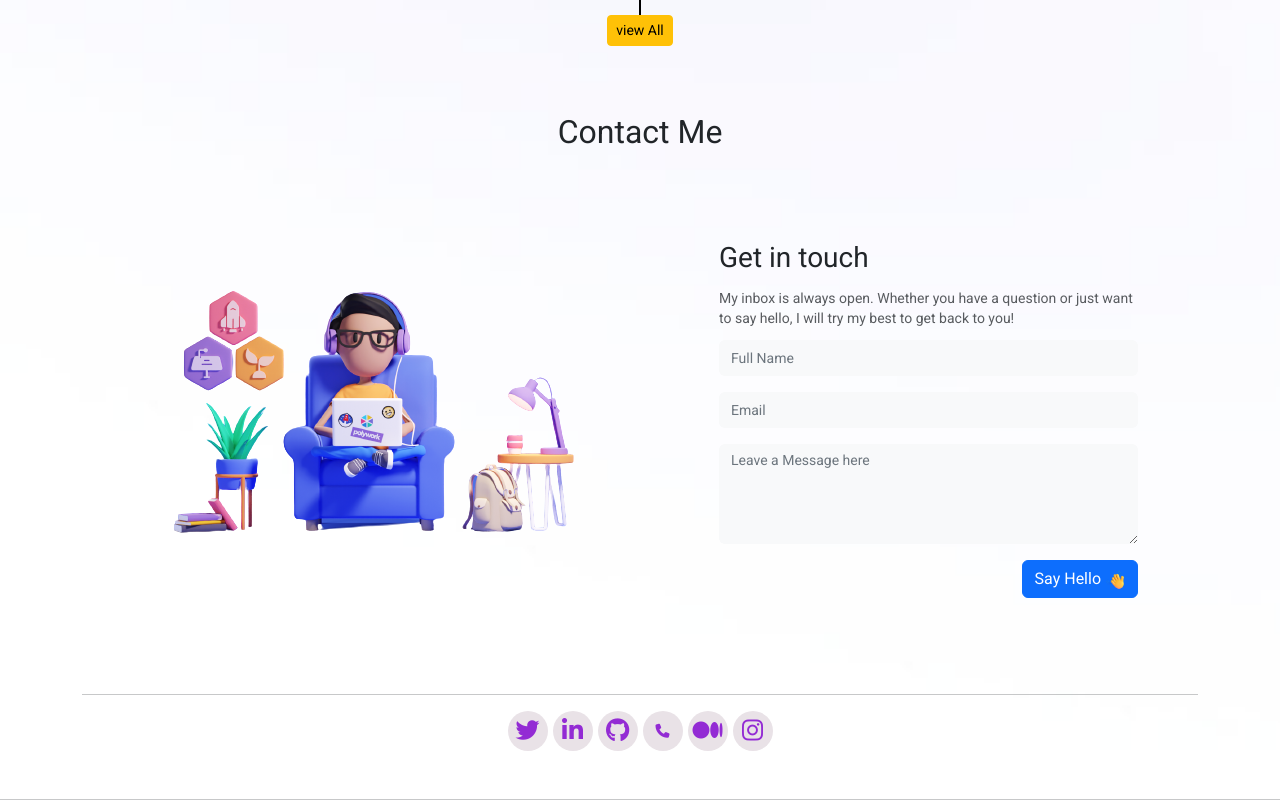
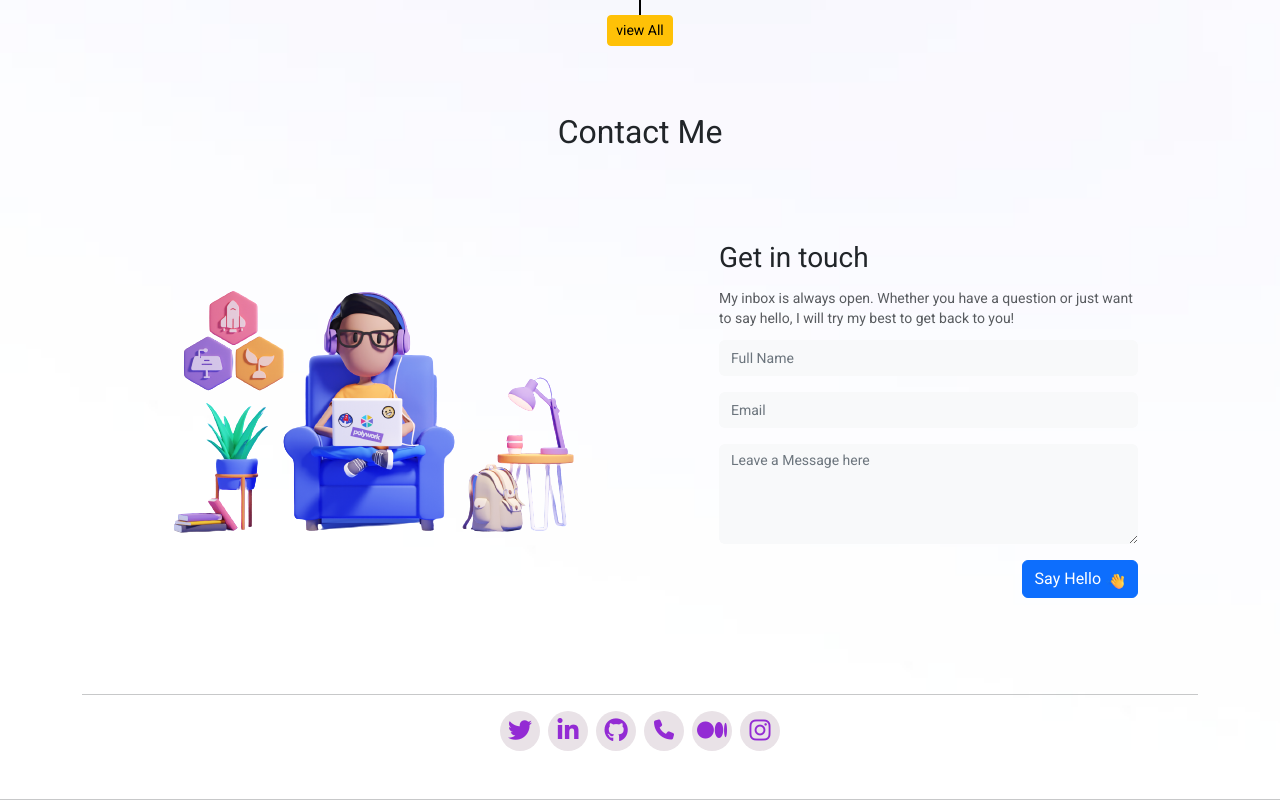
Before and after one commit to vishwasayambar/portfolio, an Angular app: page / in a window 1280 px wide. In both pictures the pointer is over the element 527 px from the left and 4626 px from the top of the page. Shown: the part 3895-4695 px from the top of the page. Built offline with nearby package versions, Linux system fonts and the light colour scheme.

Commit message:
impr: Added Hover effect of footer buttons

```diff
--- a/src/app/components/footer/footer.component.scss
+++ b/src/app/components/footer/footer.component.scss
@@ -1,7 +1,7 @@
 .links {
 	display: flex;
 	justify-content: center;
-	gap: 5px;
+	gap: 8px;
 	}
 
 .links .links-btn {
@@ -17,3 +17,19 @@
 .links .links-btn a {
 	color: #8c1dd2ed;
 	}
+
+.links div:hover{
+	transform: scale(1.2, 1.2);
+	background-color: #ffe6fb;
+
+	& i{
+		color: rgb(186 46 212 / 93%);
+		}
+	}
+
+
+/* Adjust the icon styles as per your preference */
+.links i {
+	color: #8c1dd2ed;
+	font-size: 20px;
+	}
```
